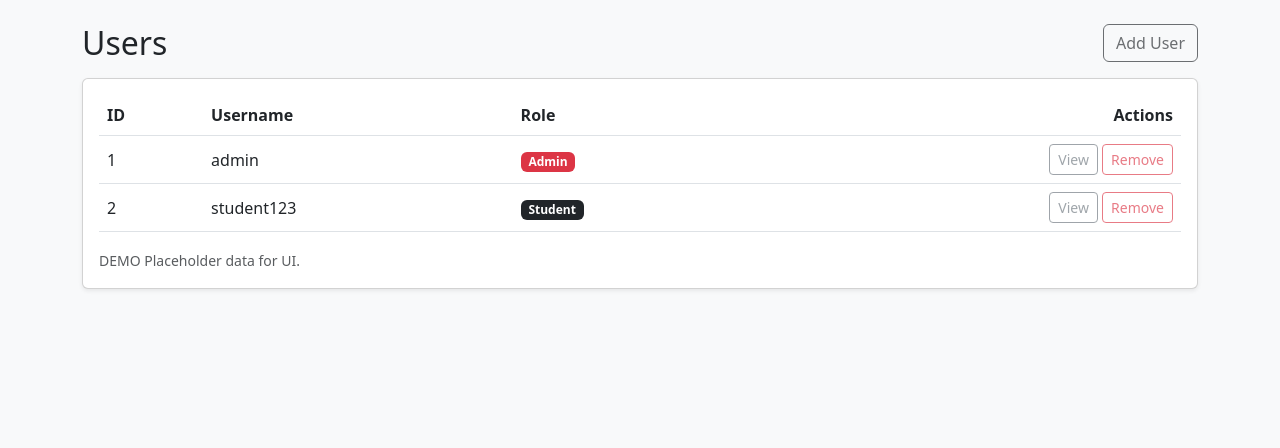
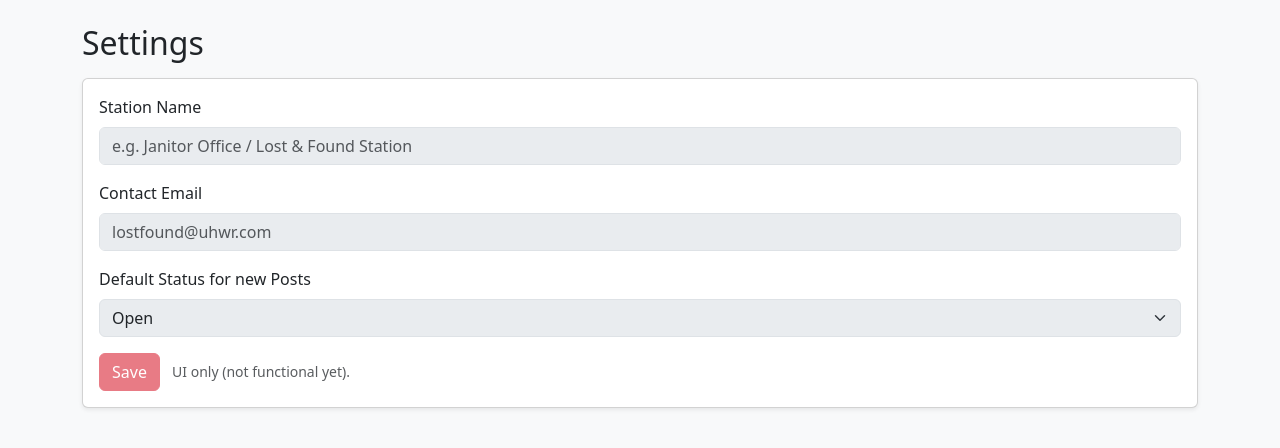
Before and after one commit to namvuberlin/web_app_projekt_lost_and_found_HWR, a Flask app: page /admin/settings in a window 1280 px wide. Shown: the part 56-504 px from the top of the page. Run offline with Flask 3, Linux system fonts and the light colour scheme; a user stored in the database is signed in.

Commit message:
settings html

```diff
--- a/APP/templates/admin/settings.html
+++ b/APP/templates/admin/settings.html
@@ -1,49 +1,33 @@
 {% extends 'base.html' %}
-{% block title %}Admin Users{% endblock %}
+{% block title %}Admin Settings{% endblock %}
 
 {% block content %}
-<div class="d-flex justify-content-between align-items-center mb-3">
-  <h2 class="mb-0">Users</h2>
-  <button class="btn btn-outline-dark" disabled>Add User</button>
-</div>
+<h2 class="mb-3">Settings</h2>
 
 <div class="card shadow-sm">
   <div class="card-body">
-    <div class="table-responsive">
-      <table class="table table-hover align-middle">
-        <thead>
-          <tr>
-            <th>ID</th>
-            <th>Username</th>
-            <th>Role</th>
-            <th class="text-end">Actions</th>
-          </tr>
-        </thead>
-        <tbody>
+    <form>
+      <div class="mb-3">
+        <label class="form-label">Station Name</label>
+        <input class="form-control" placeholder="e.g. Janitor Office / Lost & Found Station" disabled>
+      </div>
 
-          <tr>
-            <td>1</td>
-            <td>admin</td>
-            <td><span class="badge text-bg-danger">Admin</span></td>
-            <td class="text-end">
-              <button class="btn btn-sm btn-outline-secondary" disabled>View</button>
-              <button class="btn btn-sm btn-outline-danger" disabled>Remove</button>
-            </td>
-          </tr>
-          <tr>
-            <td>2</td>
-            <td>student123</td>
-            <td><span class="badge text-bg-dark">Student</span></td>
-            <td class="text-end">
-              <button class="btn btn-sm btn-outline-secondary" disabled>View</button>
-              <button class="btn btn-sm btn-outline-danger" disabled>Remove</button>
-            </td>
-          </tr>
-        </tbody>
-      </table>
-    </div>
+      <div class="mb-3">
+        <label class="form-label">Contact Email</label>
+        <input class="form-control" placeholder="lostfound@uhwr.com" disabled>
+      </div>
 
-    <small class="text-muted">DEMO Placeholder data for UI.</small>
+      <div class="mb-3">
+        <label class="form-label">Default Status for new Posts</label>
+        <select class="form-select" disabled>
+          <option>Open</option>
+          <option>Closed</option>
+        </select>
+      </div>
+
+      <button class="btn btn-danger" type="button" disabled>Save</button>
+      <small class="text-muted ms-2">UI only (not functional yet).</small>
+    </form>
   </div>
 </div>
 {% endblock %}
```
